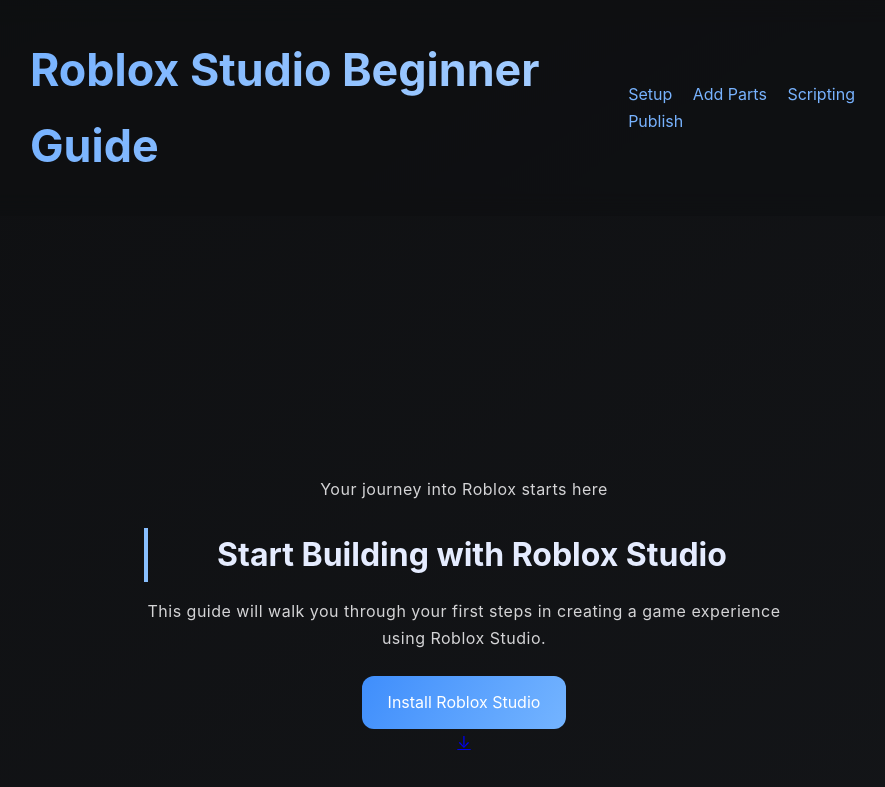
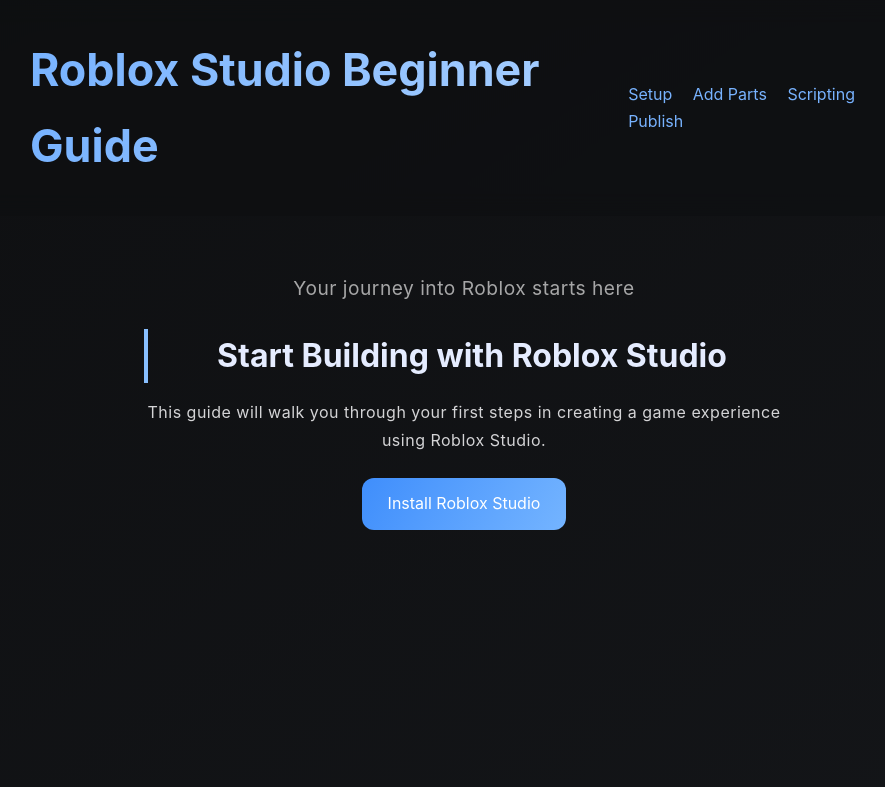
Before and after one commit to alpic29/roblox-studio-guide, a plain HTML site: page index.html in a window 1280 px wide. Shown: the top 787 px of the page, without its empty margins (176-1061 px from the left). Drawn offline with Linux system fonts and the light colour scheme.

Commit message:
Update style.css

```diff
--- a/style.css
+++ b/style.css
@@ -4,7 +4,7 @@
   --clr-bg-dark: #0e0f11;
   --clr-bg-light: rgba(255, 255, 255, 0.05);
   --gap-lg: 2rem;
-  --gap-md: 1.5rem;    /* restored “medium” gap */
+  --gap-md: 1.5rem;
   --gap-sm: 0.75rem;
   --radius: 12px;
 }
@@ -56,8 +56,6 @@ header h1 {
   -webkit-text-fill-color: transparent;
   transition: font-size 0.3s ease;
 }
-
-/* Shrink title */
 header.shrink h1 {
   font-size: clamp(1.5rem, 4vw, 2rem);
 }
@@ -69,13 +67,10 @@ nav a {
   position: relative;
   transition: color 0.2s ease, margin 0.3s ease, font-size 0.3s ease;
 }
-
-/* Shrink nav links a bit */
 header.shrink nav a {
   margin-left: 0.5rem;
   font-size: 0.9rem;
 }
-
 nav a:hover {
   color: var(--clr-secondary);
 }
@@ -92,24 +87,53 @@ nav a.active::after {
   background: var(--clr-secondary);
 }
 
-/* Hero fills viewport */
+/* Hero */
 .hero {
-  min-height: 100vh;
-  padding: var(--gap-md) 1rem;
   display: flex;
   flex-direction: column;
-  justify-content: center;
+  justify-content: flex-start;
   align-items: center;
   text-align: center;
+  min-height: 80vh;
+  padding: var(--gap-lg) 1rem;
+  position: relative;
 }
+
+.hero-content {
+  margin-top: var(--gap-md);
+}
+
+.hero-subtitle {
+  font-size: 1.2rem;
+  color: #ccc;
+  margin-bottom: var(--gap-sm);
+  opacity: 0.8;
+}
+
 .hero h2 {
   font-size: clamp(1.5rem, 6vw, 2rem);
   margin-bottom: 1rem;
 }
+
 .hero p {
   max-width: 40rem;
   margin-bottom: var(--gap-md);
   letter-spacing: 0.5px;
+}
+
+/* Scroll-down arrow */
+.scroll-down {
+  position: absolute;
+  bottom: var(--gap-sm);
+  font-size: 2rem;
+  color: var(--clr-primary);
+  text-decoration: none;
+  animation: bounce 2s infinite;
+}
+@keyframes bounce {
+  0%,20%,50%,80%,100% { transform: translateY(0); }
+  40% { transform: translateY(-8px); }
+  60% { transform: translateY(-4px); }
 }
 
 /* Button */
@@ -134,8 +158,9 @@ main {
   margin: auto;
   padding: var(--gap-md) 1rem;
 }
+
 section {
-  margin-bottom: var(--gap-md);             /* restored spacing */
+  margin-bottom: var(--gap-md);
   opacity: 0;
   transform: translateY(30px);
   transition: opacity 0.6s ease, transform 0.6s ease;
```
